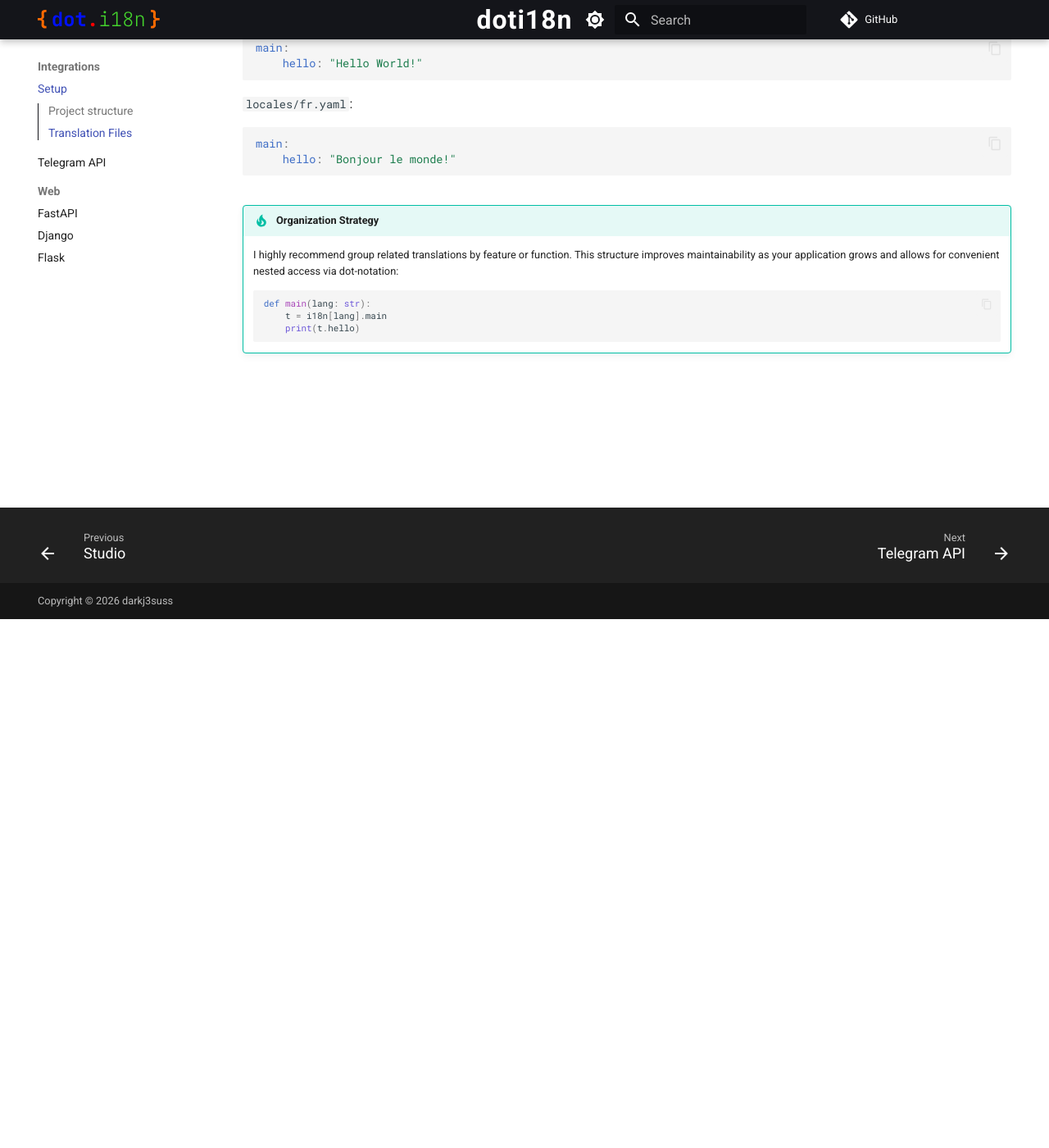
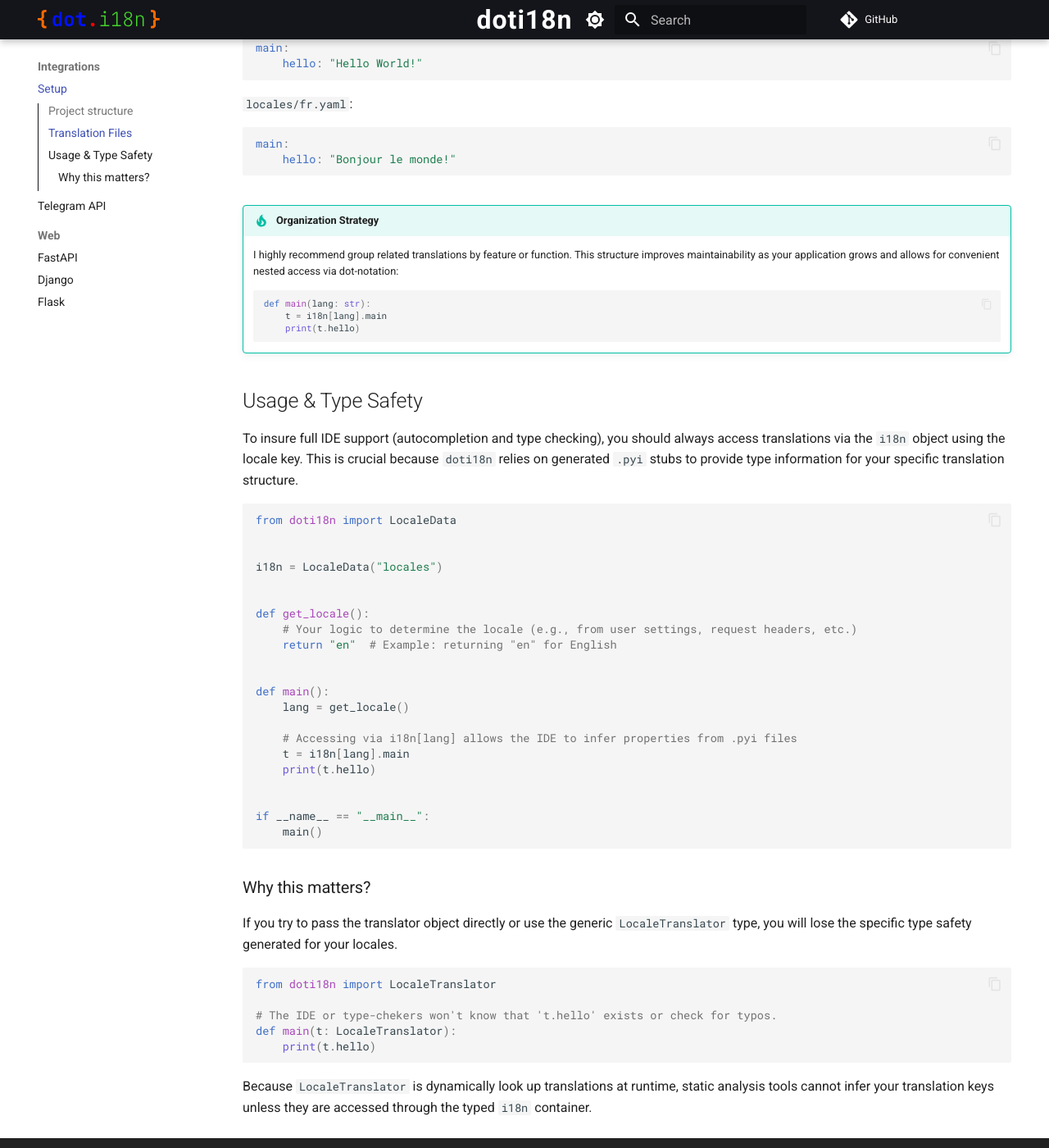
Before and after one commit to darkj3suss/doti18n, an MkDocs documentation site: the page built from docs/pages/integrations/setup.md, in a window 1280 px wide and 1400 px high, scrolled down 645 px. Shown: the whole window at 82% size. Built offline with MkDocs 1.6.1 and Material for MkDocs 9.7.7, drawn with Linux system fonts in a browser that asks for light colours; comment, search, counter and statistics services are not loaded.

Commit message:
docs: improve examples and clarify type-safe `i18n` usage across integrations

````diff
--- a/docs/pages/integrations/setup.md
+++ b/docs/pages/integrations/setup.md
@@ -67,7 +67,6 @@
     </locale>
     ```
 
-
 !!! tip "Organization Strategy"
     I highly recommend group related translations by feature or function.
     This structure improves maintainability as your application grows and allows for convenient nested access via dot-notation:
@@ -76,3 +75,46 @@
         t = i18n[lang].main
         print(t.hello)
     ```
+
+## Usage & Type Safety
+
+To insure full IDE support (autocompletion and type checking), you should always access translations via the `i18n` object using the locale key.
+This is crucial because `doti18n` relies on generated `.pyi` stubs to provide type information for your specific translation structure.
+
+```python
+from doti18n import LocaleData
+
+
+i18n = LocaleData("locales")
+
+
+def get_locale():
+    # Your logic to determine the locale (e.g., from user settings, request headers, etc.)
+    return "en"  # Example: returning "en" for English
+
+
+def main():
+    lang = get_locale()
+
+    # Accessing via i18n[lang] allows the IDE to infer properties from .pyi files
+    t = i18n[lang].main
+    print(t.hello)
+
+
+if __name__ == "__main__":
+    main()
+```
+
+### Why this matters?
+
+If you try to pass the translator object directly or use the generic `LocaleTranslator` type, you will lose the specific type safety generated for your locales.
+
+```python
+from doti18n import LocaleTranslator
+
+# The IDE or type-chekers won't know that 't.hello' exists or check for typos.
+def main(t: LocaleTranslator):
+    print(t.hello)
+```
+
+Because `LocaleTranslator` is dynamically look up translations at runtime, static analysis tools cannot infer your translation keys unless they are accessed through the typed `i18n` container.
````
Also changed, not shown: docs/pages/integrations/django.md (+1 -2 lines), docs/pages/integrations/fastapi.md (+1 -2 lines), docs/pages/integrations/flask.md (+1 -2 lines), docs/pages/usage/supported_formats.md (+1 -1 lines).
